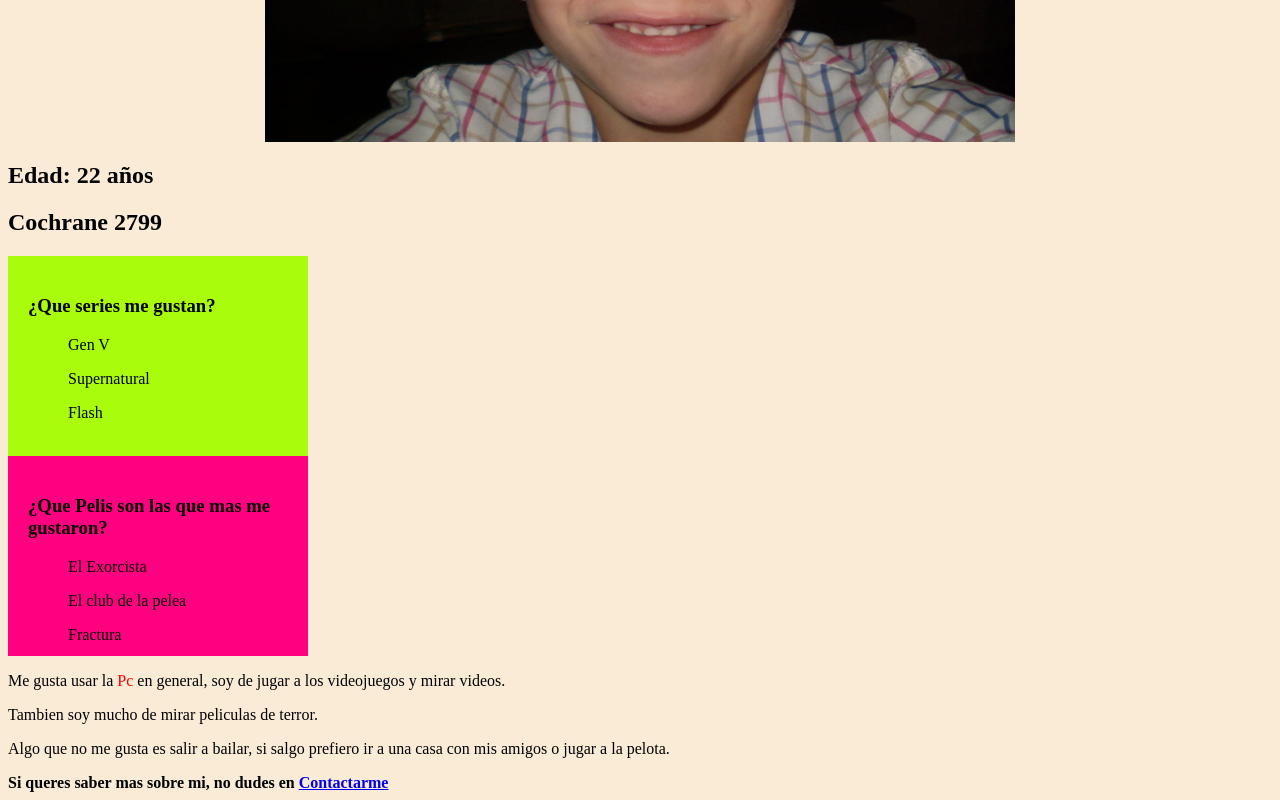
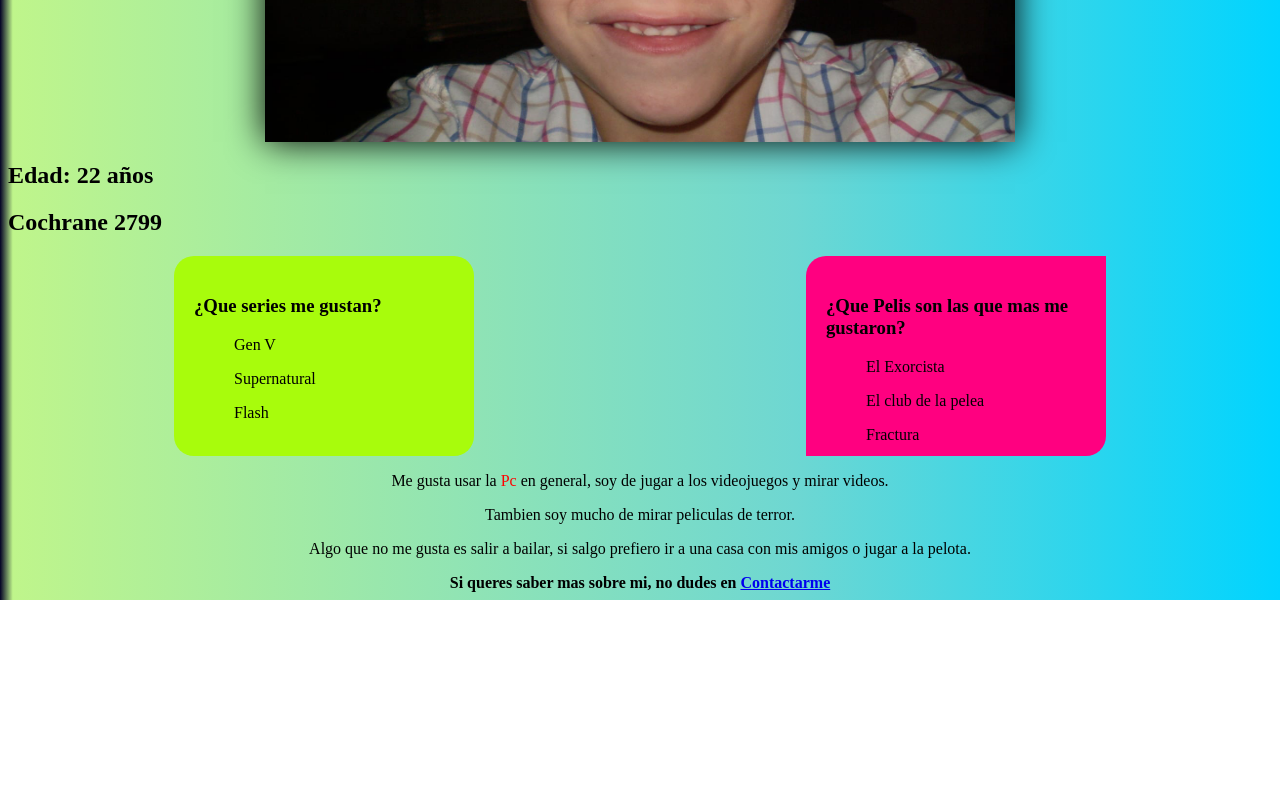
Before and after one commit to DibuX/Diplo_martes, a plain HTML site: page Tarea 3 y 4/index.html in a window 1280 px wide. Shown: the part 424-1224 px from the top of the page. After the commit the page ends 1024 px from the top, so only its background shows below. Drawn offline with Linux system fonts and the light colour scheme.

Commit message:
se agregaron mas estilos al cv

```diff
--- a/Tarea 3 y 4/index.html
+++ b/Tarea 3 y 4/index.html
@@ -1,5 +1,6 @@
 <d<!DOCTYPE html>
     <html>
+
     <head>
         <meta charset="utf-8">
         <meta http-equiv="X-UA-Compatible" content="IE=edge">
@@ -8,11 +9,13 @@
         <meta name="viewport" content="width=device-width, initial-scale=1">
         <link rel="stylesheet" href="styles.css">
     </head>
+
     <body class="cuerpo">
         <h1>NICOLÁS ROGGIANO</h1>
         <img width="750px" height="500px" src="Foto cv Curso.jpeg" alt="Foto-Perfil">
-        <h2>Edad: 22 años</h2>
-        <h2>Cochrane 2799</h2>
+        <h2 class="edad">Edad: 22 años</h2>
+        <h2 class="direccion">Cochrane 2799</h2>
+        <div class="cajas">
         <div class="Series">
             <h3>¿Que series me gustan?</h3>
             <ul>Gen V</ul>
@@ -25,12 +28,17 @@
             <ol>El club de la pelea</ol>
             <ol>Fractura</ol>
         </div>
-    <p>Me gusta usar la <span class="span">Pc</span> en general, soy de jugar a los videojuegos y mirar videos.
+    </div>
+    <div class="textos">
+        <p>Me gusta usar la <span class="spanpc">Pc</span> en general, soy de jugar a los videojuegos y mirar videos.
         </p>
         <p>Tambien soy mucho de mirar peliculas de terror.</p>
         <p>
             Algo que no me gusta es salir a bailar, si salgo prefiero ir a una casa con mis amigos o jugar a la pelota.
         </p>
         <b>Si queres saber mas sobre mi, no dudes en <a href="#">Contactarme</a></b>
+    </div>
     </body>
+
+
     </html>
--- a/Tarea 3 y 4/styles.css
+++ b/Tarea 3 y 4/styles.css
@@ -1,5 +1,6 @@
 .cuerpo {
-    background-color: antiquewhite;
+    background: rgb(2,0,36);
+    background: linear-gradient(90deg, rgba(2,0,36,1) 0%, rgba(191,245,139,1) 1%, rgba(110,215,210,1) 62%, rgba(0,212,255,1) 100%);
 }
 h1 {
     text-align: center;
@@ -10,6 +11,8 @@ img {
     transition: transform 0.2s ease-in-out;
     display: block;
     margin: auto;
+    box-shadow: 0px 0px 35px black
+
 }
 
 img:hover{
@@ -17,12 +20,20 @@ img:hover{
 }
 
 
+
+.cajas {
+    display: flex;
+    justify-content:space-around;
+
+}
 .Series {
     background-color:  rgb(168, 252, 12);
     padding: 20px;
     box-sizing: border-box;
     width: 300px;
     height: 200px;
+    border-radius: 20px;
+
 }
 
 #Pelis {
@@ -31,8 +42,14 @@ img:hover{
     box-sizing: border-box;
     width: 300px;
     height: 200px;
+    border-radius: 20px 0;
 }
 
-.span {
+.spanpc {
     color: red;
 }
+
+
+.textos {
+    text-align: center;
+}
```
Lines whose indentation alone changed are shown as unchanged.
